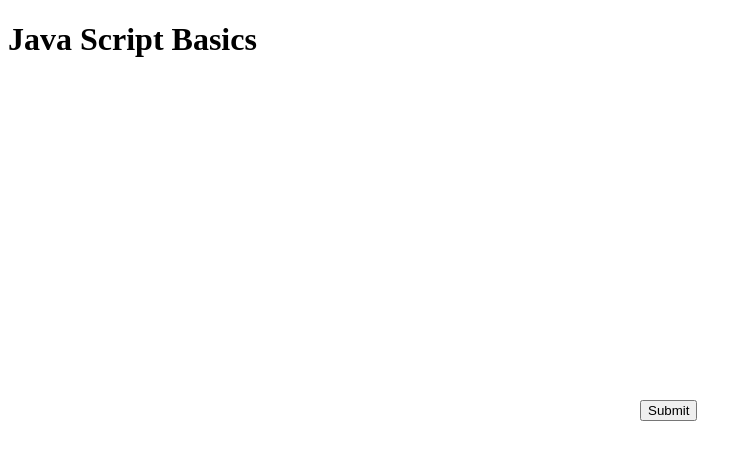
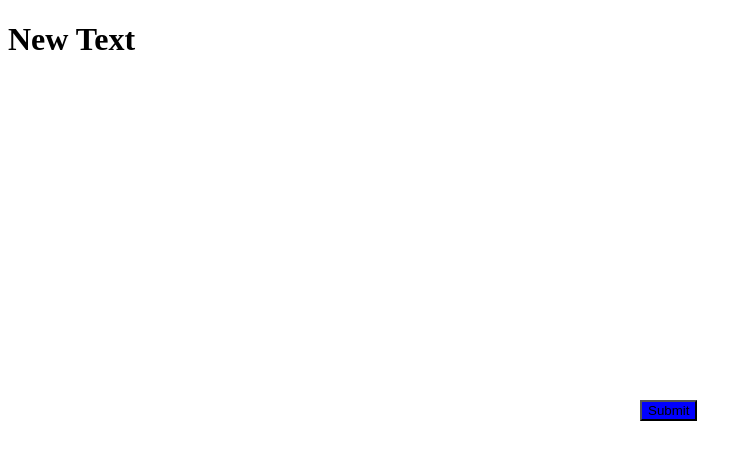
Before and after one commit to sachinleapx/USNSachin123, a plain HTML site: page JSBASICS/index.html in a window 1280 px wide. Both pictures are taken after a click on the input "Submit". Shown: the whole page, without its empty margins (0-752 px from the left). Drawn offline with Linux system fonts and the light colour scheme.

Commit message:
added dom code

```diff
--- a/JSBASICS/index.html
+++ b/JSBASICS/index.html
@@ -7,7 +7,7 @@
     </head>
     <body>
         <h1 class="hClass" id="hId">Java Script Basics </h1>
-        <input id ="button" class="button" type="submit" value="Submit" name="">
+        <input id ="btn" class="button" type="submit" value="Submit" name="">
 
     </body>
     <script src='script.js'></script>
--- a/JSBASICS/script.js
+++ b/JSBASICS/script.js
@@ -55,3 +55,67 @@ console.log(shiva);
 //
 console.log('Sachin is ' +myDetails.calcAge(1980)+' years old');
 */
+
+//DOM Maipulation
+//onmouseover
+
+/*
+document.getElementById('btn').onmouseover = changeOnMouseOver;
+document.getElementById('btn').onmouseout = changeOnMouseOut;
+
+function changeOnMouseOver() {
+    var but = document.getElementById('btn');
+    but.style.background="red";
+
+}
+function changeOnMouseOut() {
+    var but = document.getElementById('btn');
+    but.style.background="blue";
+
+}
+
+//Using this keyword
+function changeOnMouseOver() {
+    //var but = document.getElementById('btn');
+    this.style.background="red";
+
+}
+function changeOnMouseOut() {
+    //var but = document.getElementById('btn');
+    this.style.background="blue";
+
+}
+
+document.getElementById('btn').onmouseover = function(){
+    this.style.background="red";
+}
+
+
+document.getElementById('btn').onmouseout = function(){
+    this.style.background="blue";
+
+};
+
+document.getElementById('btn').onclick = function(){
+    alert("You Clicked on this Button");
+
+};
+*/
+//addEvent listner example
+
+var but = document.getElementById('btn');
+but.addEventListener('mouseover',changeOnMouseOver);
+but.addEventListener('mouseout',changeOnMouseOut);
+
+function changeOnMouseOver() {
+    //var but = document.getElementById('btn');
+    this.style.background="red";
+
+}
+function changeOnMouseOut() {
+    //var but = document.getElementById('btn');
+    this.style.background="blue";
+
+}
+//querySelector method for manipulating dom
+document.querySelector('#hId').textContent="New Text";
--- a/JSBASICS/style.css
+++ b/JSBASICS/style.css
@@ -1,5 +1,4 @@
 .button{
-
     position: absolute;
     top: 50%;
     left: 50%;
```
Also changed, not shown: PIG-Game/index.html (+1 -1 lines).
